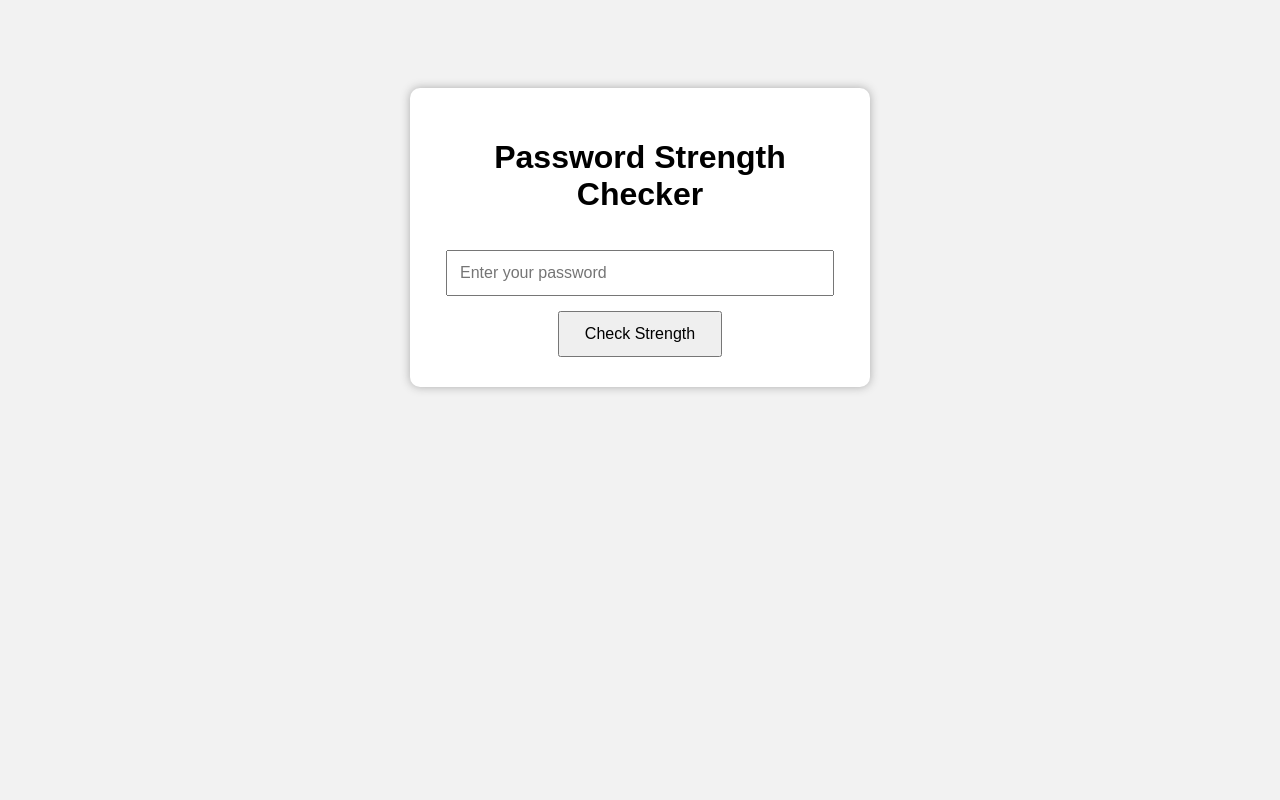
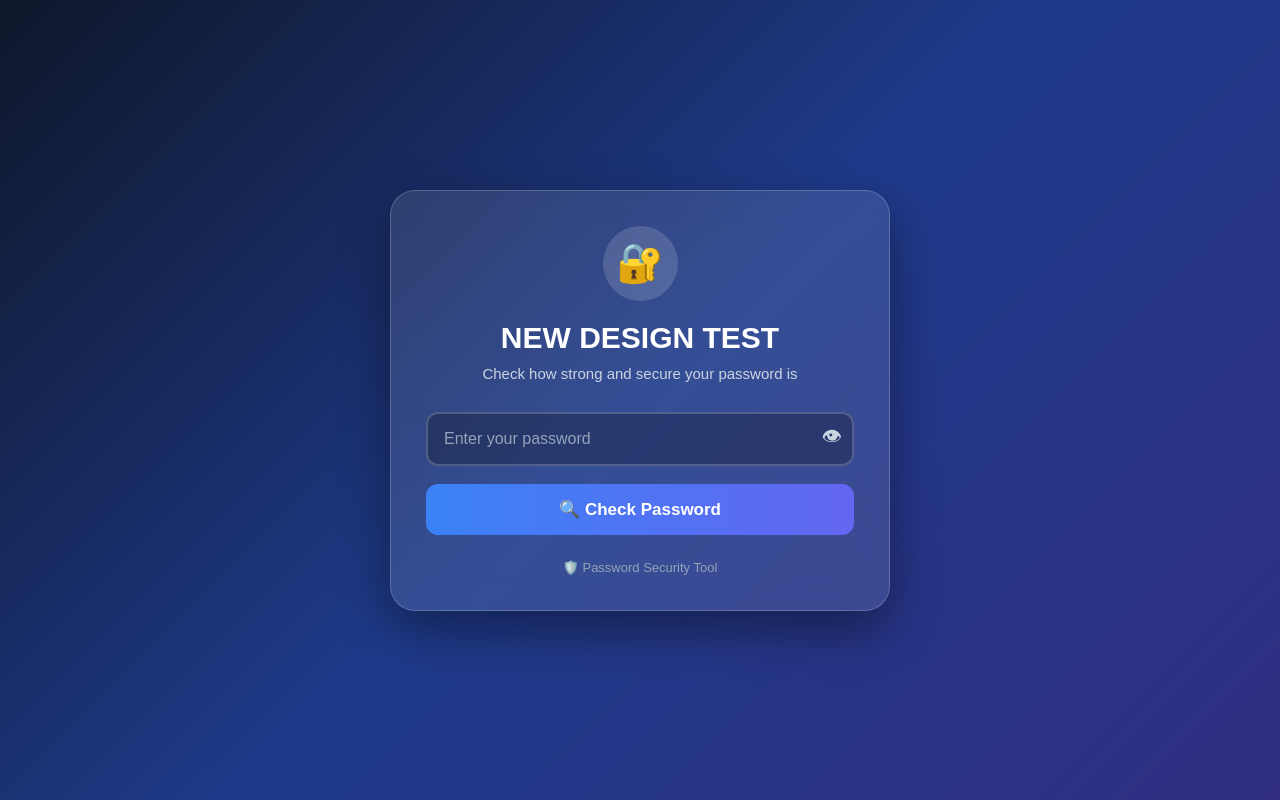
Before and after one commit to NaveenElixiar/password-strength-checker, a Flask app: page / in a window 1280 px wide. Run offline with Flask 3, Linux system fonts and the light colour scheme.

Commit message:
Update password checker interface

```diff
--- a/templates/index.html
+++ b/templates/index.html
@@ -3,41 +3,181 @@
 <head>
     <meta charset="UTF-8">
     <meta name="viewport" content="width=device-width, initial-scale=1.0">
-    <title>Password Strength Checker</title>
+
+    <title>NEW DESIGN TEST</title>
 
     <style>
+        * {
+            box-sizing: border-box;
+            margin: 0;
+            padding: 0;
+        }
+
         body {
+            min-height: 100vh;
             font-family: Arial, sans-serif;
-            background: #f2f2f2;
-            text-align: center;
-            padding-top: 80px;
+            background: linear-gradient(135deg, #0f172a, #1e3a8a, #312e81);
+            display: flex;
+            justify-content: center;
+            align-items: center;
+            padding: 20px;
+            color: white;
         }
 
         .container {
-            background: white;
-            width: 400px;
-            margin: auto;
-            padding: 30px;
-            border-radius: 10px;
-            box-shadow: 0 0 10px #aaa;
+            width: 100%;
+            max-width: 500px;
+            background: rgba(255, 255, 255, 0.10);
+            backdrop-filter: blur(15px);
+            border: 1px solid rgba(255, 255, 255, 0.2);
+            border-radius: 25px;
+            padding: 35px;
+            box-shadow: 0 20px 50px rgba(0, 0, 0, 0.4);
+        }
+
+        .icon {
+            width: 75px;
+            height: 75px;
+            margin: 0 auto 20px;
+            background: rgba(255, 255, 255, 0.15);
+            border-radius: 50%;
+            display: flex;
+            align-items: center;
+            justify-content: center;
+            font-size: 38px;
+        }
+
+        h1 {
+            text-align: center;
+            font-size: 30px;
+            margin-bottom: 10px;
+        }
+
+        .subtitle {
+            text-align: center;
+            color: #cbd5e1;
+            margin-bottom: 30px;
+            font-size: 15px;
+        }
+
+        .input-box {
+            position: relative;
         }
 
         input {
-            width: 90%;
-            padding: 12px;
-            margin: 15px 0;
+            width: 100%;
+            padding: 16px 50px 16px 16px;
+            border: 2px solid rgba(255, 255, 255, 0.2);
+            border-radius: 12px;
+            background: rgba(0, 0, 0, 0.25);
+            color: white;
             font-size: 16px;
+            outline: none;
         }
 
-        button {
-            padding: 12px 25px;
-            font-size: 16px;
+        input::placeholder {
+            color: #94a3b8;
+        }
+
+        input:focus {
+            border-color: #60a5fa;
+        }
+
+        .show-btn {
+            position: absolute;
+            right: 12px;
+            top: 50%;
+            transform: translateY(-50%);
+            background: none;
+            border: none;
+            color: #cbd5e1;
             cursor: pointer;
+            font-size: 20px;
+        }
+
+        .check-btn {
+            width: 100%;
+            margin-top: 18px;
+            padding: 15px;
+            border: none;
+            border-radius: 12px;
+            background: linear-gradient(90deg, #3b82f6, #6366f1);
+            color: white;
+            font-size: 17px;
+            font-weight: bold;
+            cursor: pointer;
+            transition: 0.3s;
+        }
+
+        .check-btn:hover {
+            transform: translateY(-2px);
+            box-shadow: 0 8px 20px rgba(59, 130, 246, 0.4);
         }
 
         .result {
-            margin-top: 20px;
-            font-size: 20px;
+            margin-top: 28px;
+            padding: 22px;
+            background: rgba(0, 0, 0, 0.25);
+            border-radius: 15px;
+        }
+
+        .strength {
+            text-align: center;
+            font-size: 24px;
+            font-weight: bold;
+            margin-bottom: 20px;
+        }
+
+        .weak {
+            color: #f87171;
+        }
+
+        .medium {
+            color: #facc15;
+        }
+
+        .strong {
+            color: #4ade80;
+        }
+
+        .requirement {
+            display: flex;
+            justify-content: space-between;
+            align-items: center;
+            padding: 10px 5px;
+            border-bottom: 1px solid rgba(255,255,255,0.1);
+            color: #e2e8f0;
+        }
+
+        .requirement:last-child {
+            border-bottom: none;
+        }
+
+        .yes {
+            color: #4ade80;
+            font-weight: bold;
+        }
+
+        .no {
+            color: #f87171;
+            font-weight: bold;
+        }
+
+        .footer {
+            text-align: center;
+            margin-top: 25px;
+            color: #94a3b8;
+            font-size: 13px;
+        }
+
+        @media (max-width: 500px) {
+            .container {
+                padding: 25px;
+            }
+
+            h1 {
+                font-size: 25px;
+            }
         }
     </style>
 </head>
@@ -45,30 +185,147 @@
 <body>
 
 <div class="container">
-    <h1>Password Strength Checker</h1>
+
+    <div class="icon">🔐</div>
+
+    <h1>NEW DESIGN TEST</h1>
+
+    <p class="subtitle">
+        Check how strong and secure your password is
+    </p>
 
     <form method="POST">
-        <input type="password" name="password"
-               placeholder="Enter your password" required>
 
-        <br>
+        <div class="input-box">
 
-        <button type="submit">Check Strength</button>
+            <input
+                type="password"
+                id="password"
+                name="password"
+                placeholder="Enter your password"
+                required
+            >
+
+            <button
+                type="button"
+                class="show-btn"
+                onclick="togglePassword()"
+                id="showButton"
+            >
+                👁
+            </button>
+
+        </div>
+
+        <button type="submit" class="check-btn">
+            🔍 Check Password
+        </button>
+
     </form>
 
+
     {% if result %}
-        <div class="result">
-            <p><strong>Strength: {{ result[0] }}</strong></p>
 
-            <p>8+ characters: {{ "Yes" if result[1] else "No" }}</p>
-            <p>Uppercase letter: {{ "Yes" if result[2] else "No" }}</p>
-            <p>Lowercase letter: {{ "Yes" if result[3] else "No" }}</p>
-            <p>Number: {{ "Yes" if result[4] else "No" }}</p>
-            <p>Special character: {{ "Yes" if result[5] else "No" }}</p>
+    <div class="result">
+
+        {% if result[0] == "Weak" %}
+            <div class="strength weak">
+                🔴 Weak Password
+            </div>
+
+        {% elif result[0] == "Medium" %}
+            <div class="strength medium">
+                🟡 Medium Password
+            </div>
+
+        {% else %}
+            <div class="strength strong">
+                🟢 Strong Password
+            </div>
+        {% endif %}
+
+
+        <div class="requirement">
+            <span>8+ characters</span>
+
+            {% if result[1] %}
+                <span class="yes">✓ Yes</span>
+            {% else %}
+                <span class="no">✗ No</span>
+            {% endif %}
         </div>
+
+
+        <div class="requirement">
+            <span>Uppercase letter</span>
+
+            {% if result[2] %}
+                <span class="yes">✓ Yes</span>
+            {% else %}
+                <span class="no">✗ No</span>
+            {% endif %}
+        </div>
+
+
+        <div class="requirement">
+            <span>Lowercase letter</span>
+
+            {% if result[3] %}
+                <span class="yes">✓ Yes</span>
+            {% else %}
+                <span class="no">✗ No</span>
+            {% endif %}
+        </div>
+
+
+        <div class="requirement">
+            <span>Number</span>
+
+            {% if result[4] %}
+                <span class="yes">✓ Yes</span>
+            {% else %}
+                <span class="no">✗ No</span>
+            {% endif %}
+        </div>
+
+
+        <div class="requirement">
+            <span>Special character</span>
+
+            {% if result[5] %}
+                <span class="yes">✓ Yes</span>
+            {% else %}
+                <span class="no">✗ No</span>
+            {% endif %}
+        </div>
+
+    </div>
+
     {% endif %}
+
+
+    <div class="footer">
+        🛡️ Password Security Tool
+    </div>
 
 </div>
 
+
+<script>
+    function togglePassword() {
+
+        const password = document.getElementById("password");
+        const button = document.getElementById("showButton");
+
+        if (password.type === "password") {
+            password.type = "text";
+            button.textContent = "🙈";
+        } else {
+            password.type = "password";
+            button.textContent = "👁";
+        }
+    }
+</script>
+
 </body>
 </html>
```
